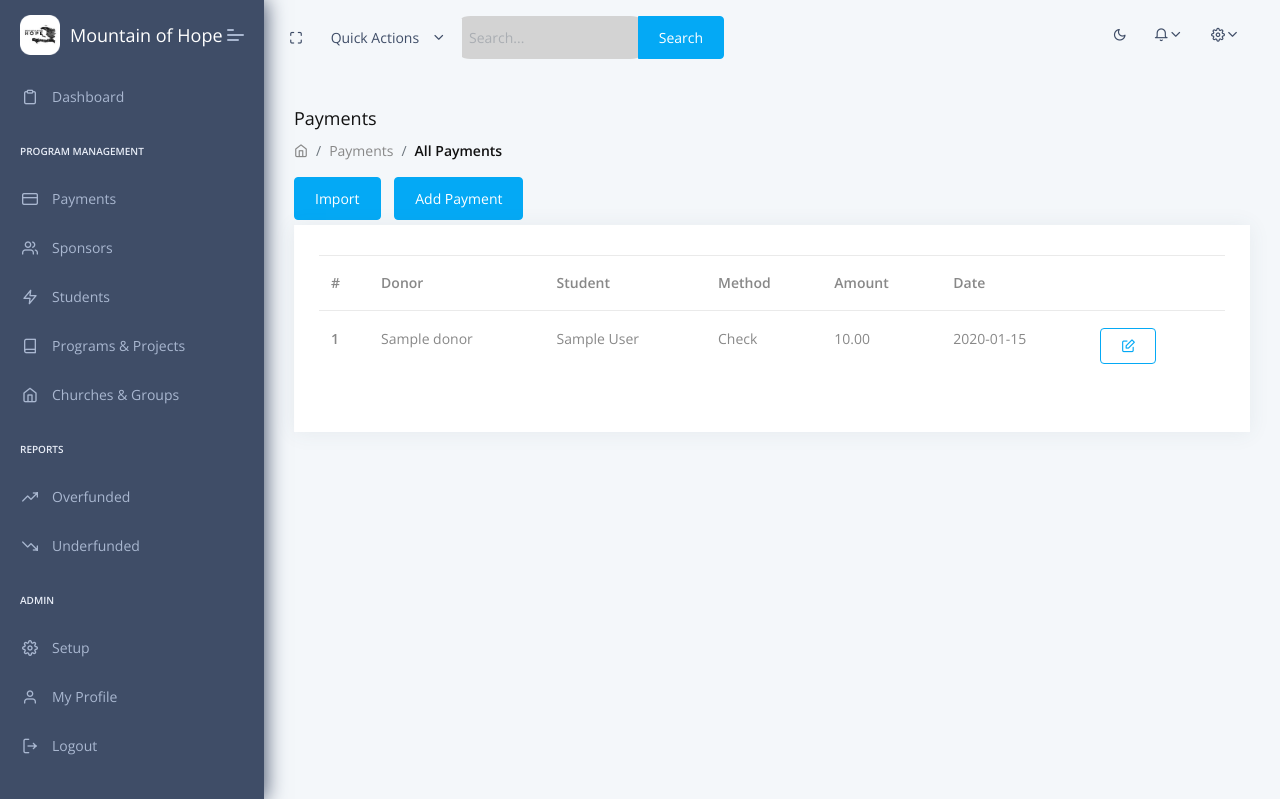
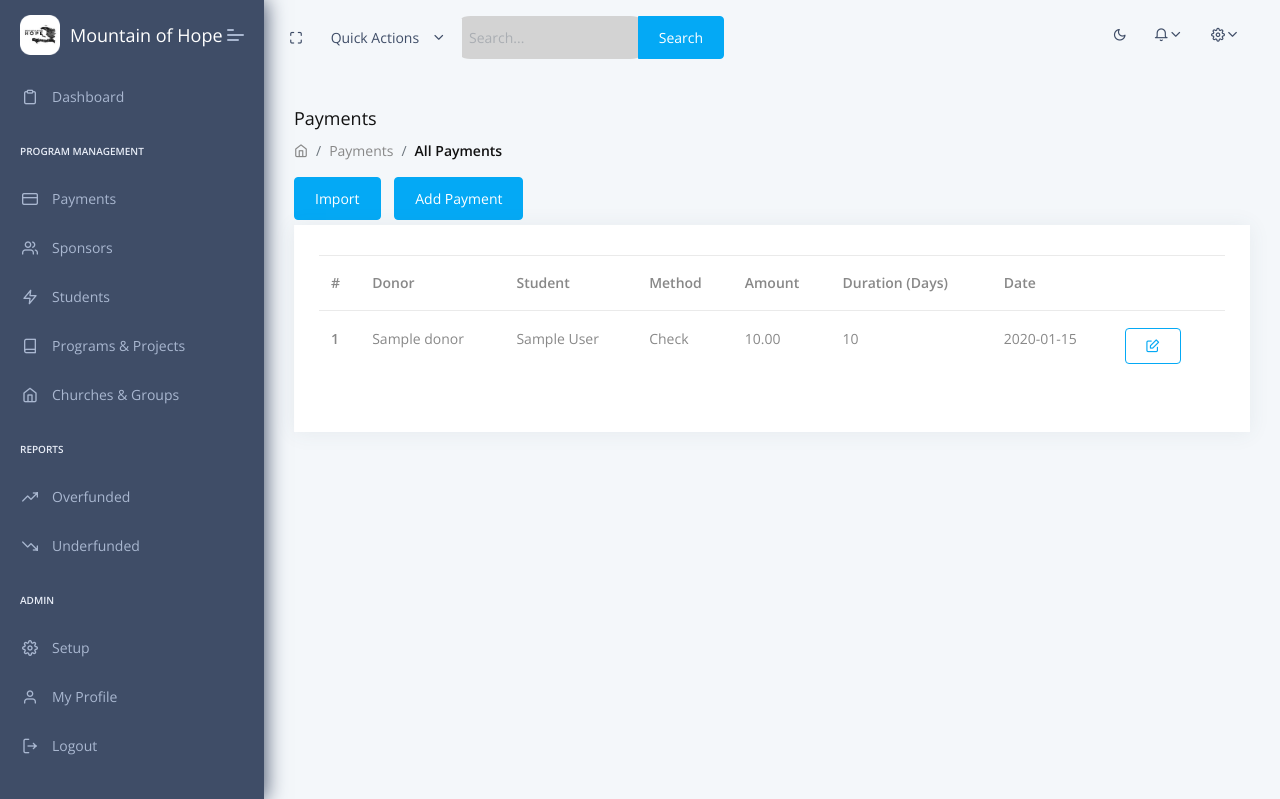
Before and after one commit to Mountain-of-Hope/advocate, a Django app: page /payments.html in a window 1280 px wide. Shown: the top 799 px of the page. Run offline with Django 3.2, Linux system fonts and the light colour scheme; a user stored in the database is signed in; tables that the repository leaves empty hold one stand-in row (values such as "Sample post"); some libraries are stand-ins or nearby versions.

Commit message:
add duration field to payments screen/data model

```diff
--- a/apps/home/forms.py
+++ b/apps/home/forms.py
@@ -124,6 +124,10 @@ class PaymentForm(ModelForm):
             'class': 'form-control',
             'placeholder':'Payment Date'
            }),
+          'duration': NumberInput(attrs={
+           'class': 'form-control',
+           'placeholder':'Days of funding'
+          }),
            'student': Select(attrs={
             'class': 'form-control',
             'placeholder':'What was this payment for?'
--- a/apps/home/models.py
+++ b/apps/home/models.py
@@ -69,4 +69,5 @@ class Payment(models.Model):
     method = models.CharField(max_length=10, choices=PAYMENT_CHOICES, default='Check')
     checkNumber = models.IntegerField(default=0)
     amount = models.DecimalField(max_digits=12, decimal_places=2)
+    duration = models.IntegerField(default=None)
     date = models.CharField(default="", max_length=255)
--- a/apps/home/views.py
+++ b/apps/home/views.py
@@ -38,6 +38,7 @@ def index(request):
             pay.checkNumber = form['checkNumber'].data
             pay.date = form['date'].data
             pay.method = form['method'].data
+            pay.duration = form['duration'].data
 
             pay.save()
             return HttpResponseRedirect('payments.html')
--- a/apps/templates/home/payments.html
+++ b/apps/templates/home/payments.html
@@ -50,6 +50,7 @@
                                                             <th>Student</th>
                                                             <th>Method</th>
                                                             <th>Amount</th>
+                                                            <th>Duration (Days)</th>
                                                             <th>Date</th>
                                                             <th class="text-right"></th>
                                                         </tr>
@@ -62,6 +63,7 @@
                                                             <td>{{i.student}}</td>
                                                             <td>{{i.method}}</td>
                                                             <td>{{i.amount}}</td>
+                                                            <td>{{i.duration}}</td>
                                                             <td>{{i.date}}</td>
                                                             <td>
                                                                 <a href="payment/{{i.id}}">
--- a/docker-compose.yml
+++ b/docker-compose.yml
@@ -3,7 +3,7 @@ services:
   appseed-app:
     container_name: appseed_app
     restart: always
-    env_file: .env
+    env_file: env.sample # was env
     build: .
     networks:
       - db_network
```
Also changed, not shown: core/settings.py (+9 -1 lines), 1 other file.
